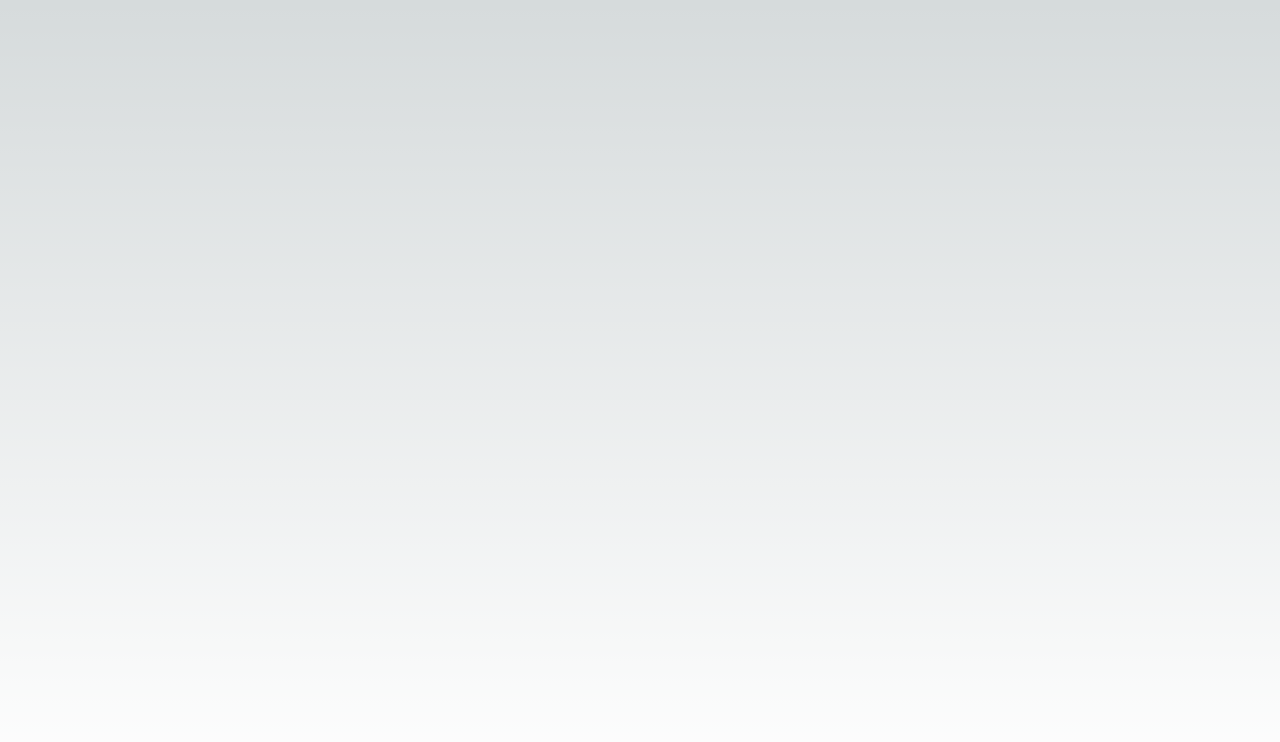
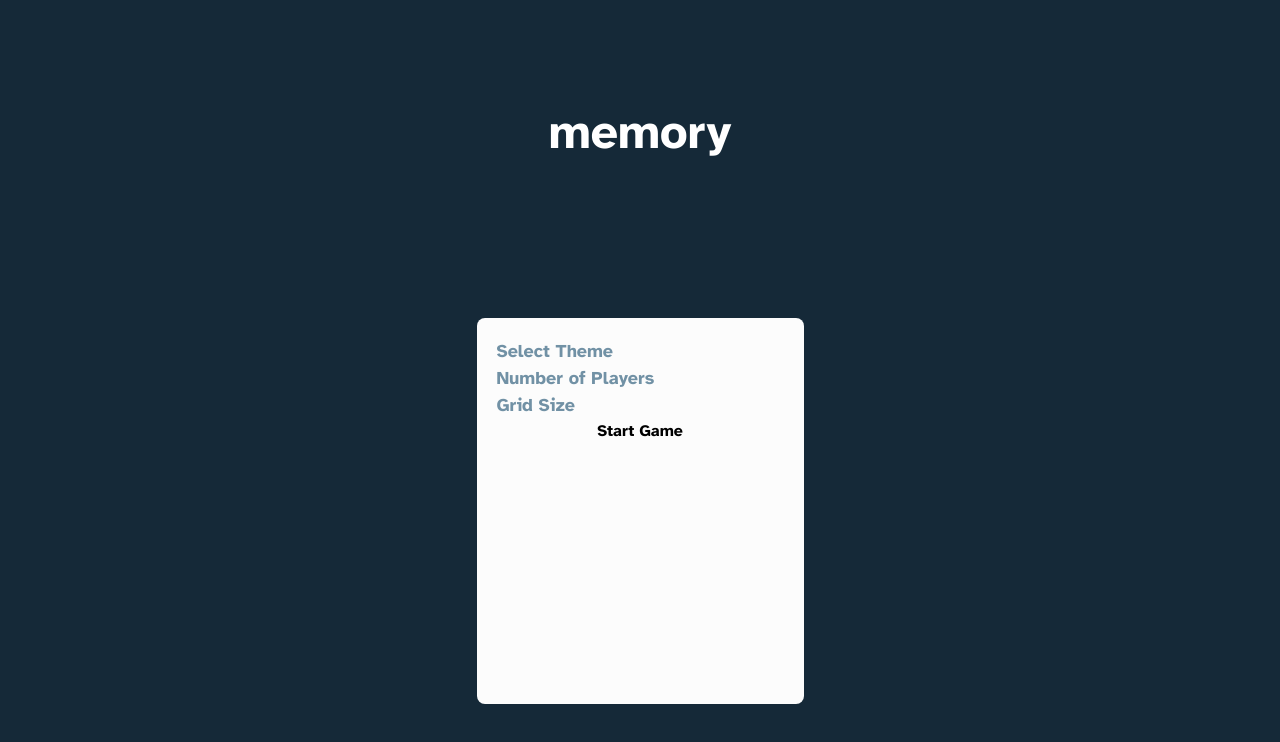
Before and after one commit to Fables7/memory-game, a Next.js app: page / in a window 1280 px wide. Shown: the top 742 px of the page. Built offline with nearby package versions, Linux system fonts and the light colour scheme.

Commit message:
Created StartGameForm component

```diff
--- a/src/app/globals.css
+++ b/src/app/globals.css
@@ -12,6 +12,8 @@
   --active: #304859;
   --hover: #6395b8;
   --idle: #bcced9;
+  --white: #fcfcfc;
+  --text-gray: #7191a5;
 }
 
 @media (prefers-color-scheme: dark) {
@@ -54,3 +56,8 @@ p {
 .game-number-large {
   font-size: 3.5rem;
 }
+
+label {
+  color: var(--text-gray);
+  font-size: 1.125rem;
+}
--- a/src/app/page.tsx
+++ b/src/app/page.tsx
@@ -1,5 +1,16 @@
+"use client";
+import { useState } from "react";
+import { StartGameForm } from "@/components";
+
 export default function Home() {
+  const [startGame, setStartGame] = useState(false);
+  const [theme, setTheme] = useState("");
+  const [numPlayers, setNumPlayers] = useState(1);
+  const [gridSize, setGridSize] = useState(4);
   return (
-    <main className="flex min-h-screen flex-col items-center justify-between p-24"></main>
+    <main className="flex min-h-screen flex-col items-center justify-between p-24 bg-[var(--main-background)]">
+      <h1 className="text-white">memory</h1>
+      <StartGameForm />
+    </main>
   );
 }
--- /dev/null
+++ b/src/components/index.tsx
@@ -0,0 +1 @@
+export { default as StartGameForm } from "./startGameForm/StartGameForm";
--- /dev/null
+++ b/src/components/startGameForm/StartGameForm.tsx
@@ -0,0 +1,16 @@
+import { useState } from "react";
+
+const StartGameForm = () => {
+  return (
+    <div className=" min-w-[327px] h-[386px] bg-[var(--white)] rounded-lg p-5 ">
+      <form className="flex flex-col">
+        <label>Select Theme</label>
+        <label>Number of Players</label>
+        <label>Grid Size</label>
+        <button>Start Game</button>
+      </form>
+    </div>
+  );
+};
+
+export default StartGameForm;
```
